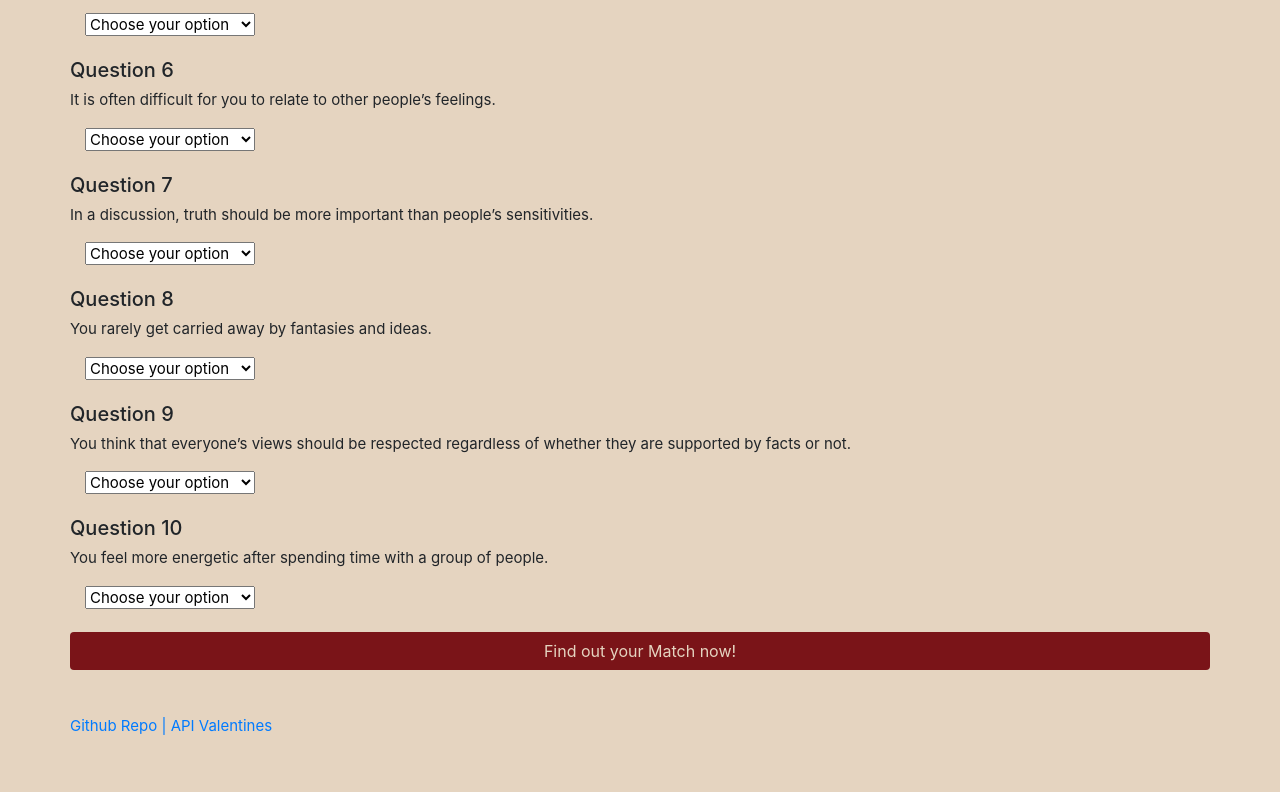
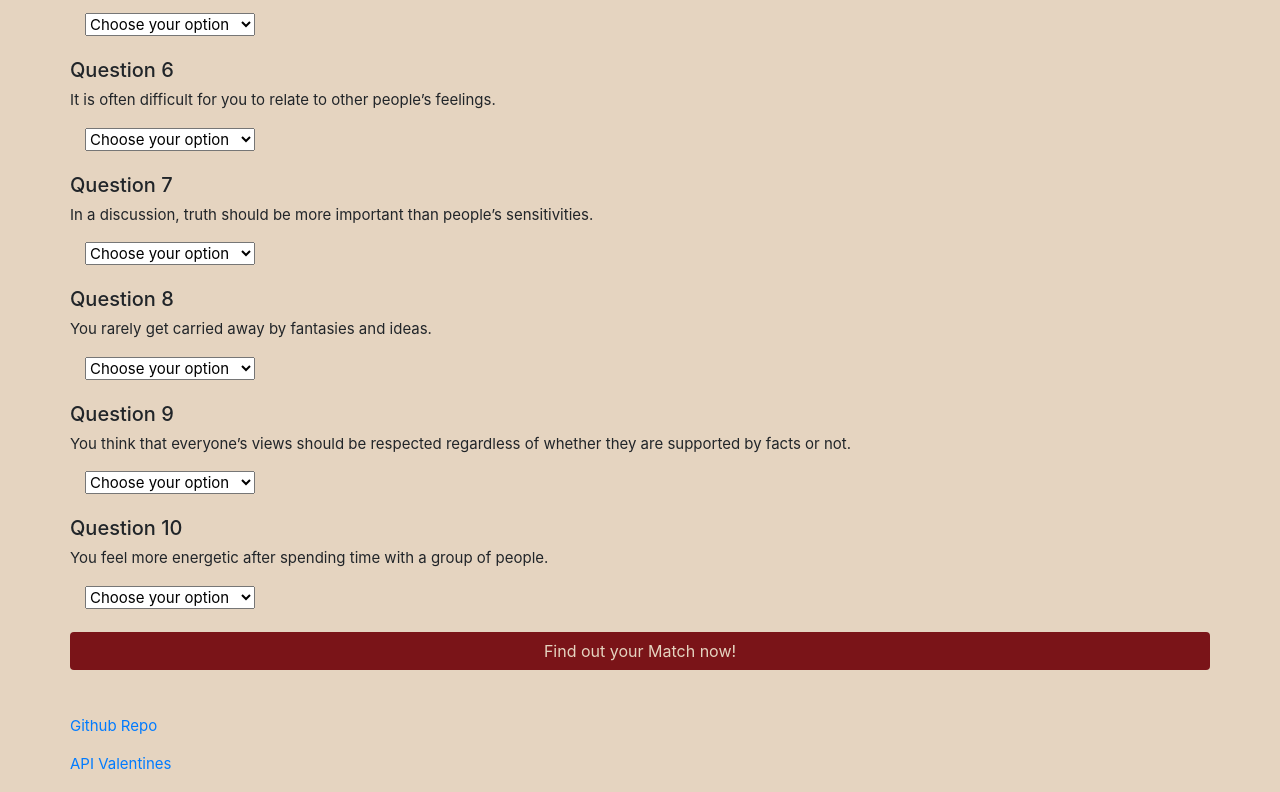
Before and after one commit to krisselgriarte/FriendFinder, a website: page app/public/survey.html in a window 1280 px wide. Shown: the part 805-1597 px from the top of the page. Before the commit the page ends 1558 px from the top, so only its background shows below. Drawn offline with nearby package versions, Linux system fonts and the light colour scheme.

Commit message:
added API Friends

```diff
--- a/app/public/js/app.js
+++ b/app/public/js/app.js
@@ -48,3 +48,6 @@ runFriendsData();
 });
 
 });
+
+// I cannot figure out how to compare the results to the right match
+// I am also trying to send an alert if person did not fill out blanks
--- a/app/public/survey.html
+++ b/app/public/survey.html
@@ -230,7 +230,7 @@
       <!--Footer  -->
       <br>
       <br>
-       <a href="https://github.com/krisselgriarte/FriendFinder"><p>Github Repo | API Valentines</p>
+       <a href="https://github.com/krisselgriarte/FriendFinder"><p>Github Repo</p> <a href="/api/friends"> API Valentines</p>
     </nav>
   <!--Linking Jquery  -->
     <script src="https://code.jquery.com/jquery-3.2.1.min.js" integrity="sha256-hwg4gsxgFZhOsEEamdOYGBf13FyQuiTwlAQgxVSNgt4=" crossorigin="anonymous"></script>
```
